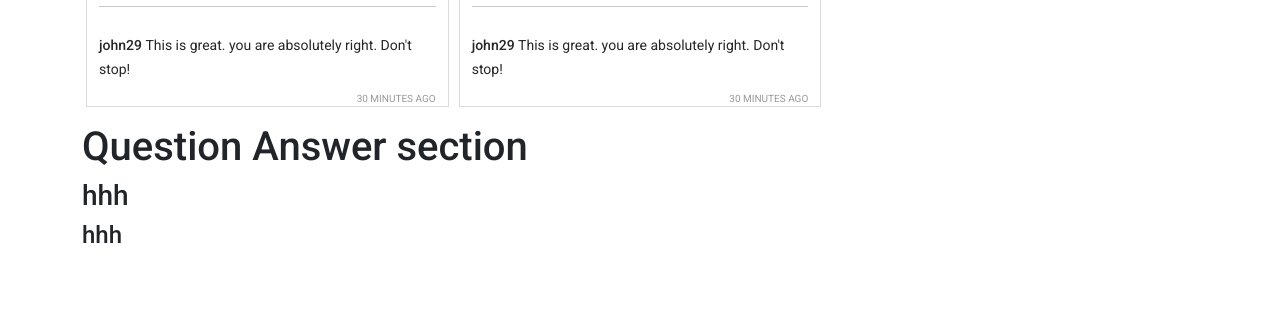
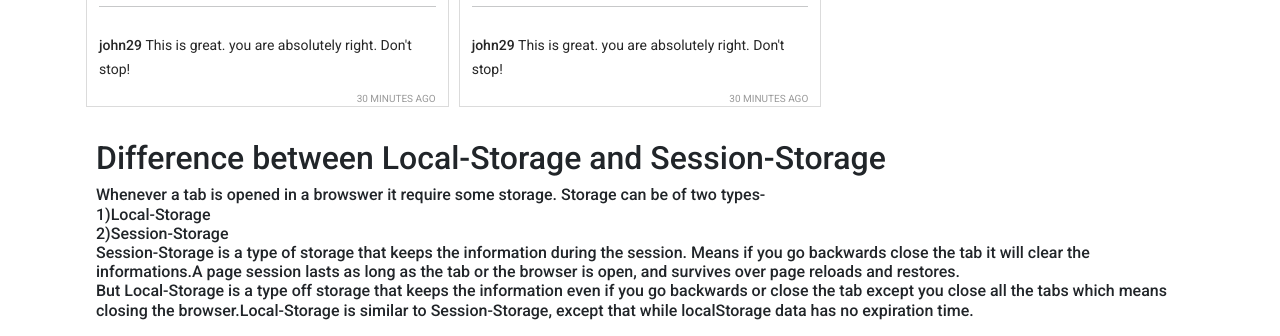
Before and after one commit to Ananthadeb1/Insta-sohor, a plain HTML site: page index.html in a window 1280 px wide. Shown: the part 1425-1761 px from the top of the page. Before the commit the page ends 1682 px from the top, so only its background shows below. Drawn offline with nearby package versions, Linux system fonts and the light colour scheme.

Commit message:
qs ans 1st done

```diff
--- a/index.html
+++ b/index.html
@@ -77,15 +77,22 @@
                 <h1>Reported posts</h1>
             </div>
         </main>
-        <section class="container">
-            <h1>Question Answer section</h1>
-            <div>
-                <h3>
-                    hhh
-                </h3>
-                <h4>hhh</h4>
+        <section class="mx-5">
+            <div class="mx-5 my-3 div-bg">
+                <h2>Difference between Local-Storage and Session-Storage</h2>
+                <p class="h6">Whenever a tab is opened in a browswer it require some storage. Storage can be of two types-
+                    <br>1)Local-Storage
+                    <br>2)Session-Storage <br>
+                    Session-Storage is a type of storage that keeps the information during the session. Means if you go
+                    backwards close the tab it will clear the informations.A page session lasts as long as the tab or the
+                    browser is open, and survives over page reloads and restores. <br>
+                    But Local-Storage is a type off storage that keeps the information even if you go backwards or close the
+                    tab except you close all the tabs which means closing the browser.Local-Storage is similar to
+                    Session-Storage, except that while localStorage data has no expiration time.
+                </p>
+
             </div>
-            <div></div>
+
         </section>
         <footer></footer>
 
```
